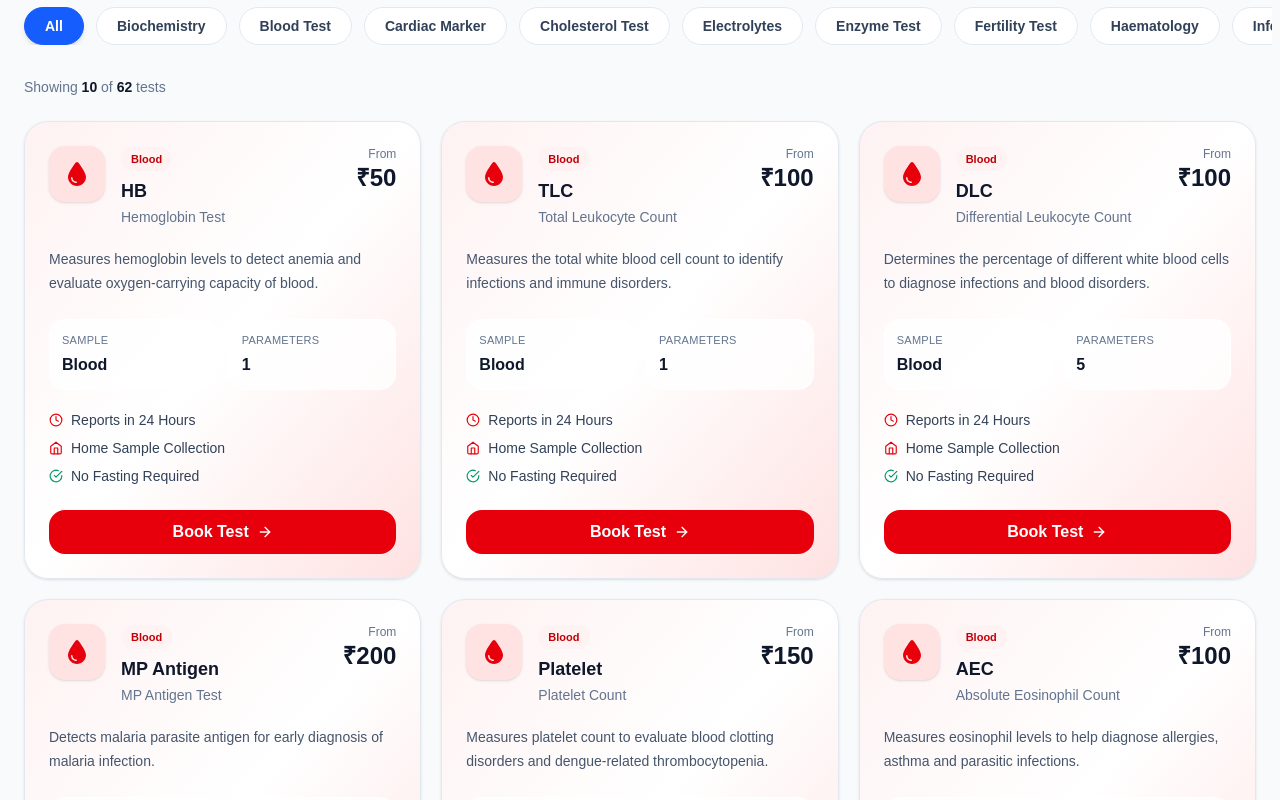
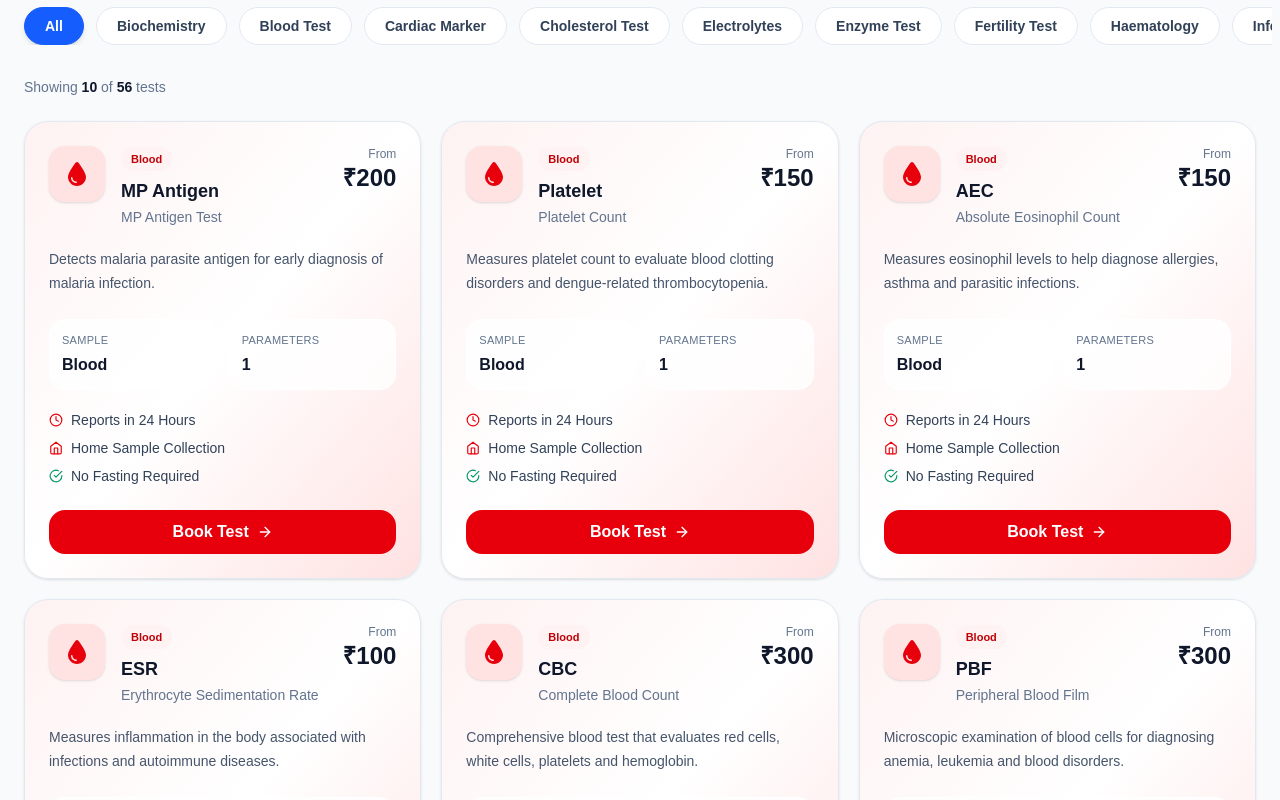
Before and after one commit to saksamdr098765-lgtm/BhangalClinic, a Next.js app: page /packages in a window 1280 px wide. Shown: the part 4520-5320 px from the top of the page. Built offline with nearby package versions, Linux system fonts and the light colour scheme.

Commit message:
updated test

```diff
--- a/src/app/data/tests.js
+++ b/src/app/data/tests.js
@@ -1,4 +1,4 @@
-import { FaNotesMedical, FaSyringe, FaVenusMars } from "react-icons/fa";
+import { FaBolt, FaNotesMedical, FaSyringe, FaVenusMars } from "react-icons/fa";
 import {
   FaDroplet,
   FaHeartPulse,
@@ -22,56 +22,6 @@
   // HAEMATOLOGY
   // =========================
 
-  {
-    slug: "hemoglobin-test",
-    name: "Hemoglobin Test",
-    shortName: "HB",
-    category: "Haematology",
-    organ: "Blood",
-    sampleType: "Blood",
-    parameterCount: 1,
-    fasting: false,
-    homeCollection: true,
-    popular: true,
-    description:
-      "Measures hemoglobin levels to detect anemia and evaluate oxygen-carrying capacity of blood.",
-    price: 50,
-    reportTime: "24 Hours",
-  },
-
-  {
-    slug: "total-leukocyte-count",
-    name: "Total Leukocyte Count",
-    shortName: "TLC",
-    category: "Haematology",
-    organ: "Blood",
-    sampleType: "Blood",
-    parameterCount: 1,
-    fasting: false,
-    homeCollection: true,
-    popular: false,
-    description:
-      "Measures the total white blood cell count to identify infections and immune disorders.",
-    price: 100,
-    reportTime: "24 Hours",
-  },
-
-  {
-    slug: "differential-leukocyte-count",
-    name: "Differential Leukocyte Count",
-    shortName: "DLC",
-    category: "Haematology",
-    organ: "Blood",
-    sampleType: "Blood",
-    parameterCount: 5,
-    fasting: false,
-    homeCollection: true,
-    popular: false,
-    description:
-      "Determines the percentage of different white blood cells to diagnose infections and blood disorders.",
-    price: 100,
-    reportTime: "24 Hours",
-  },
 
   {
     slug: "mp-antigen-test",
@@ -120,7 +70,7 @@
     popular: false,
     description:
       "Measures eosinophil levels to help diagnose allergies, asthma and parasitic infections.",
-    price: 100,
+    price: 150,
     reportTime: "24 Hours",
   },
 
@@ -137,7 +87,7 @@
     popular: true,
     description:
       "Measures inflammation in the body associated with infections and autoimmune diseases.",
-    price: 50,
+    price: 100,
     reportTime: "24 Hours",
   },
 
@@ -171,7 +121,7 @@
     popular: false,
     description:
       "Microscopic examination of blood cells for diagnosing anemia, leukemia and blood disorders.",
-    price: 250,
+    price: 300,
     reportTime: "24 Hours",
   },
 
@@ -253,7 +203,7 @@
 {
   slug: "kidney-function-test",
   name: "Kidney Function Test",
-  shortName: "KFT",
+  shortName: "RFT/KFT",
   category: "Kidney Function",
   organ: "Kidney",
   sampleType: "Blood",
@@ -635,22 +585,22 @@
   reportTime: "24 Hours",
 },
 
-{
-  slug: "crp-test",
-  name: "C-Reactive Protein",
-  shortName: "CRP",
-  category: "Serology",
-  organ: "Immune System",
-  sampleType: "Blood",
-  parameterCount: 1,
-  fasting: false,
-  homeCollection: true,
-  popular: true,
-  description:
-    "Measures inflammation in the body caused by infections, autoimmune disorders or tissue injury.",
-  price: 200,
-  reportTime: "24 Hours",
-},
+// {
+//   slug: "crp-test",
+//   name: "C-Reactive Protein",
+//   shortName: "CRP",
+//   category: "Serology",
+//   organ: "Immune System",
+//   sampleType: "Blood",
+//   parameterCount: 1,
+//   fasting: false,
+//   homeCollection: true,
+//   popular: true,
+//   description:
+//     "Measures inflammation in the body caused by infections, autoimmune disorders or tissue injury.",
+//   price: 200,
+//   reportTime: "24 Hours",
+// },
 
 {
   slug: "crp-quantitative-test",
@@ -669,22 +619,22 @@
   reportTime: "24 Hours",
 },
 
-{
-  slug: "aso-test",
-  name: "Anti Streptolysin O",
-  shortName: "ASO",
-  category: "Serology",
-  organ: "Immune System",
-  sampleType: "Blood",
-  parameterCount: 1,
-  fasting: false,
-  homeCollection: true,
-  popular: false,
-  description:
-    "Detects antibodies produced after Streptococcus infection to help diagnose rheumatic fever.",
-  price: 200,
-  reportTime: "24 Hours",
-},
+// {
+//   slug: "aso-test",
+//   name: "Anti Streptolysin O",
+//   shortName: "ASO",
+//   category: "Serology",
+//   organ: "Immune System",
+//   sampleType: "Blood",
+//   parameterCount: 1,
+//   fasting: false,
+//   homeCollection: true,
+//   popular: false,
+//   description:
+//     "Detects antibodies produced after Streptococcus infection to help diagnose rheumatic fever.",
+//   price: 200,
+//   reportTime: "24 Hours",
+// },
 
 {
   slug: "aso-quantitative-test",
@@ -805,22 +755,22 @@
   reportTime: "48-72 Hours",
 },
 
-{
-  slug: "ra-factor-test",
-  name: "RA Factor Test",
-  shortName: "RA Factor",
-  category: "Serology",
-  organ: "Immune System",
-  sampleType: "Blood",
-  parameterCount: 1,
-  fasting: false,
-  homeCollection: true,
-  popular: true,
-  description:
-    "Detects rheumatoid factor antibodies used in the diagnosis of rheumatoid arthritis.",
-  price: 200,
-  reportTime: "24 Hours",
-},
+// {
+//   slug: "ra-factor-test",
+//   name: "RA Factor Test",
+//   shortName: "RA Factor",
+//   category: "Serology",
+//   organ: "Immune System",
+//   sampleType: "Blood",
+//   parameterCount: 1,
+//   fasting: false,
+//   homeCollection: true,
+//   popular: true,
+//   description:
+//     "Detects rheumatoid factor antibodies used in the diagnosis of rheumatoid arthritis.",
+//   price: 200,
+//   reportTime: "24 Hours",
+// },
 
 {
   slug: "ra-factor-quantitative-test",
@@ -848,7 +798,7 @@
   name: "Electrolyte Profile",
   shortName: "Electrolytes",
   category: "Electrolytes",
-  organ: "Kidney",
+  organ: "Electrolytes",
   sampleType: "Blood",
   parameterCount: 4,
   fasting: false,
@@ -865,7 +815,7 @@
   name: "Serum Sodium",
   shortName: "Sodium",
   category: "Electrolytes",
-  organ: "Kidney",
+  organ: "Electrolytes",
   sampleType: "Blood",
   parameterCount: 1,
   fasting: false,
@@ -882,7 +832,7 @@
   name: "Serum Potassium",
   shortName: "Potassium",
   category: "Electrolytes",
-  organ: "Kidney",
+  organ: "Electrolytes",
   sampleType: "Blood",
   parameterCount: 1,
   fasting: false,
@@ -899,7 +849,7 @@
   name: "Serum Chloride",
   shortName: "Chloride",
   category: "Electrolytes",
-  organ: "Kidney",
+  organ: "Electrolytes",
   sampleType: "Blood",
   parameterCount: 1,
   fasting: false,
@@ -1314,6 +1264,17 @@
     border: "hover:border-blue-200",
     glow: "hover:shadow-blue-100",
   },
+  Electrolytes: {
+  icon: FaBolt,
+  color: "teal",
+  iconBg: "bg-teal-100",
+  iconText: "text-teal-600",
+  badgeBg: "bg-teal-50",
+  badgeText: "text-teal-700",
+  cardBg: "bg-gradient-to-br from-teal-50 via-white to-teal-100",
+  border: "hover:border-teal-200",
+  glow: "hover:shadow-teal-100",
+},
 };
 
 export const defaultTheme = {
```
